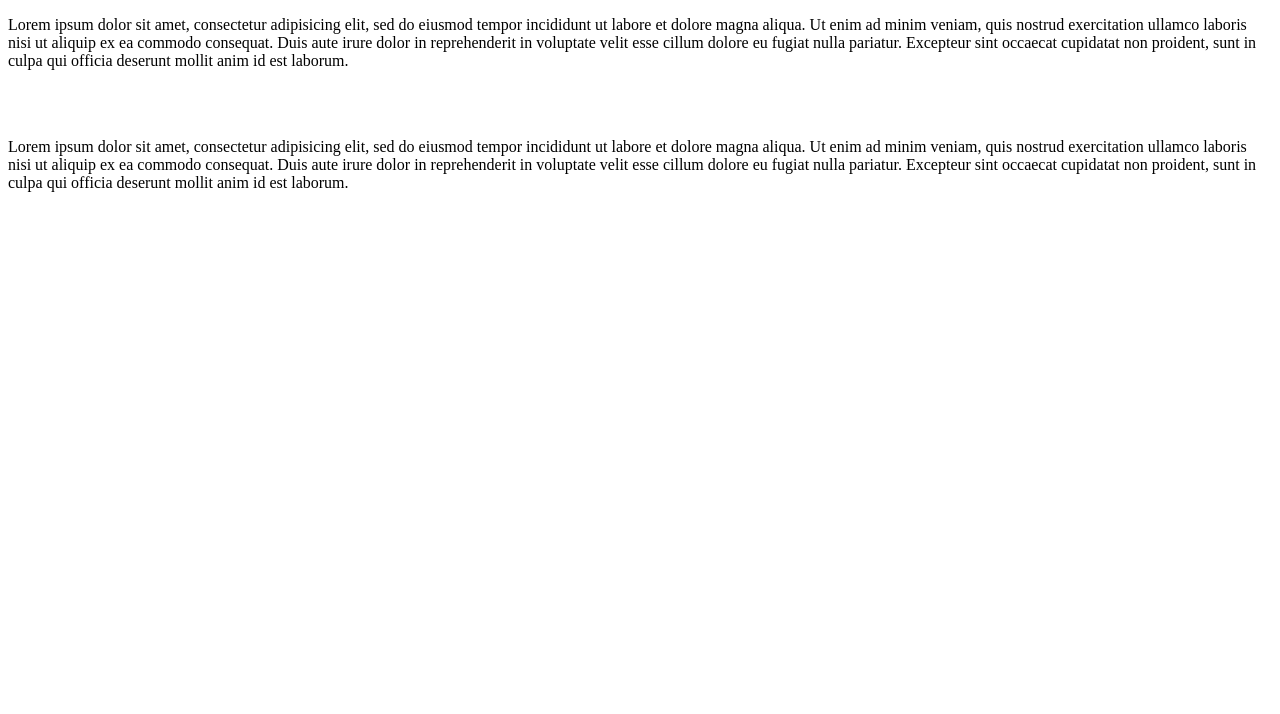
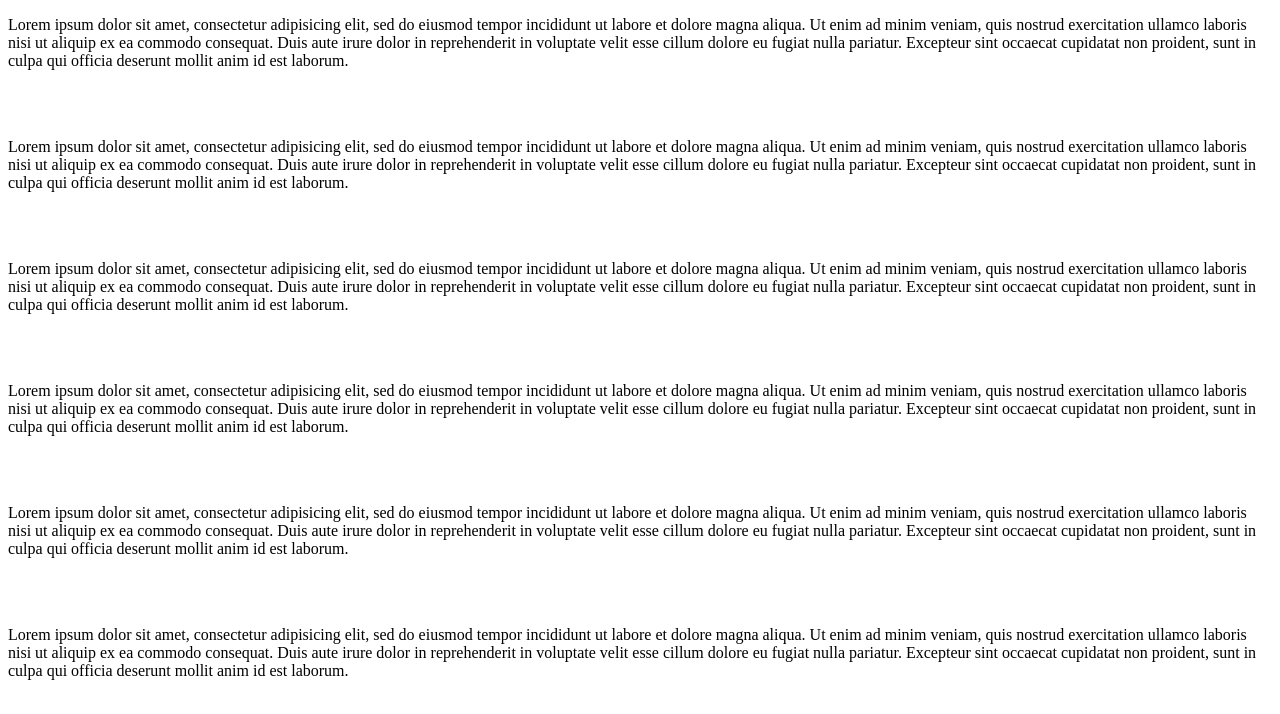
Before and after one commit to cristian753951/Ejemplo-2, a plain HTML site: page index.html in a window 1280 px wide. Drawn offline with Linux system fonts and the light colour scheme.

Commit message:
mi primer comit
none

```diff
--- a/index.html
+++ b/index.html
@@ -17,5 +17,34 @@
 	consequat. Duis aute irure dolor in reprehenderit in voluptate velit esse
 	cillum dolore eu fugiat nulla pariatur. Excepteur sint occaecat cupidatat non
 	proident, sunt in culpa qui officia deserunt mollit anim id est laborum.</p>
+
+	<br><br>
+	<p>Lorem ipsum dolor sit amet, consectetur adipisicing elit, sed do eiusmod
+	tempor incididunt ut labore et dolore magna aliqua. Ut enim ad minim veniam,
+	quis nostrud exercitation ullamco laboris nisi ut aliquip ex ea commodo
+	consequat. Duis aute irure dolor in reprehenderit in voluptate velit esse
+	cillum dolore eu fugiat nulla pariatur. Excepteur sint occaecat cupidatat non
+	proident, sunt in culpa qui officia deserunt mollit anim id est laborum.</p>
+	<br><br>
+	<p>Lorem ipsum dolor sit amet, consectetur adipisicing elit, sed do eiusmod
+	tempor incididunt ut labore et dolore magna aliqua. Ut enim ad minim veniam,
+	quis nostrud exercitation ullamco laboris nisi ut aliquip ex ea commodo
+	consequat. Duis aute irure dolor in reprehenderit in voluptate velit esse
+	cillum dolore eu fugiat nulla pariatur. Excepteur sint occaecat cupidatat non
+	proident, sunt in culpa qui officia deserunt mollit anim id est laborum.</p>
+	<br><br>
+	<p>Lorem ipsum dolor sit amet, consectetur adipisicing elit, sed do eiusmod
+	tempor incididunt ut labore et dolore magna aliqua. Ut enim ad minim veniam,
+	quis nostrud exercitation ullamco laboris nisi ut aliquip ex ea commodo
+	consequat. Duis aute irure dolor in reprehenderit in voluptate velit esse
+	cillum dolore eu fugiat nulla pariatur. Excepteur sint occaecat cupidatat non
+	proident, sunt in culpa qui officia deserunt mollit anim id est laborum.</p>
+	<br><br>
+	<p>Lorem ipsum dolor sit amet, consectetur adipisicing elit, sed do eiusmod
+	tempor incididunt ut labore et dolore magna aliqua. Ut enim ad minim veniam,
+	quis nostrud exercitation ullamco laboris nisi ut aliquip ex ea commodo
+	consequat. Duis aute irure dolor in reprehenderit in voluptate velit esse
+	cillum dolore eu fugiat nulla pariatur. Excepteur sint occaecat cupidatat non
+	proident, sunt in culpa qui officia deserunt mollit anim id est laborum.</p>
 </body>
 </html>
```
